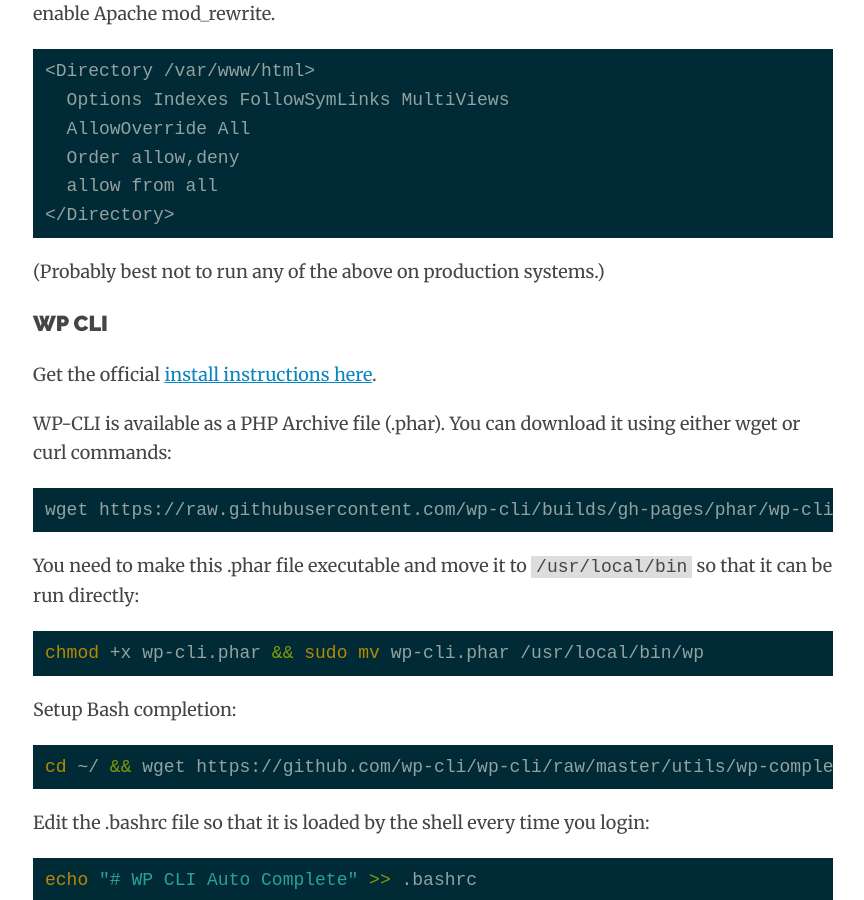
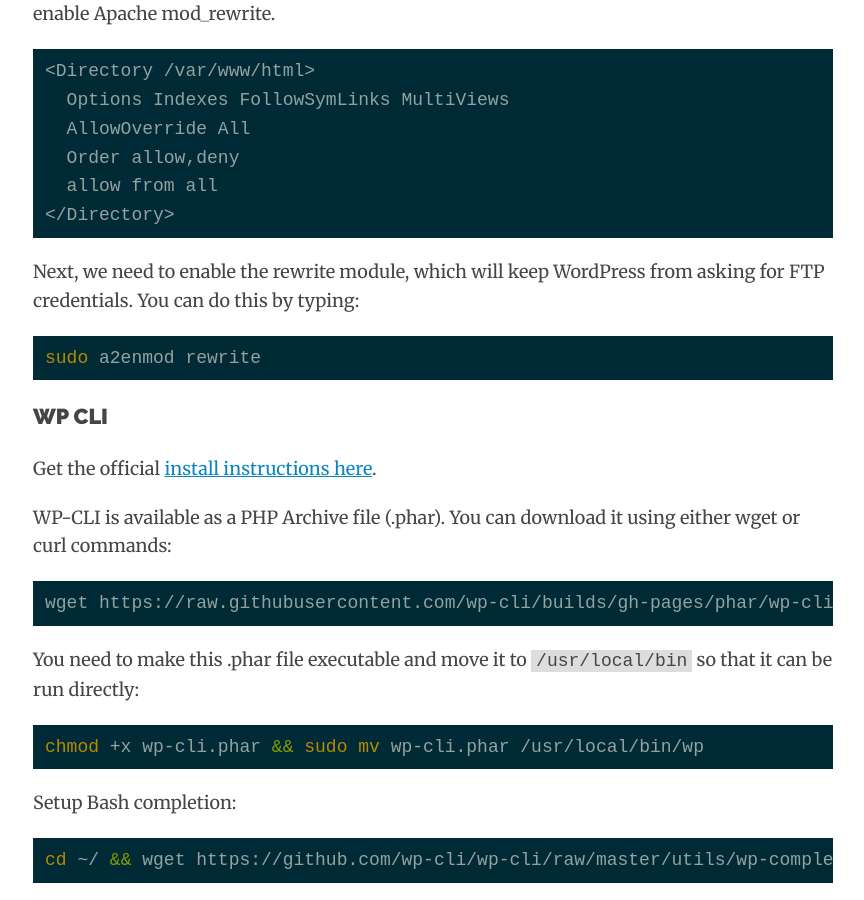
Before and after one commit to bradonomics/bradonomics.com, a Jekyll site: the page built from _posts/2016-05-12-linux-config.md, in a window 1280 px wide and 900 px high, scrolled down 6619 px. Shown: the whole window, without its empty margins (207-1071 px from the left). Built offline with Jekyll 4.4.1, drawn with Linux system fonts in a browser that asks for light colours; some web fonts are replaced; some of the changed text lies outside the part shown.

Commit message:
Add a2enmod command to Linux config article

````diff
--- a/_posts/2016-05-12-linux-config.md
+++ b/_posts/2016-05-12-linux-config.md
@@ -266,7 +266,11 @@
 </Directory>
 ```
 
-(Probably best not to run any of the above on production systems.)
+Next, we need to enable the rewrite module, which will keep WordPress from asking for FTP credentials. You can do this by typing:
+
+```shell
+sudo a2enmod rewrite
+```
 
 ### WP CLI
 
````
Also changed, not shown: other parts of _posts/2016-05-12-linux-config.md (+1 -1 lines).
